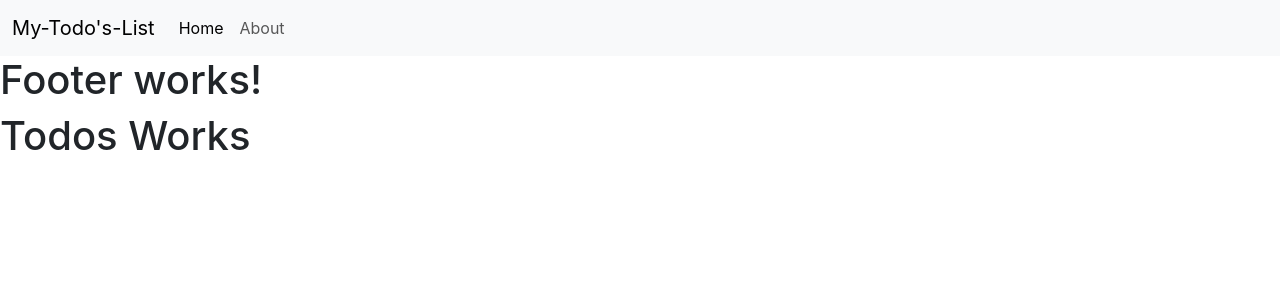
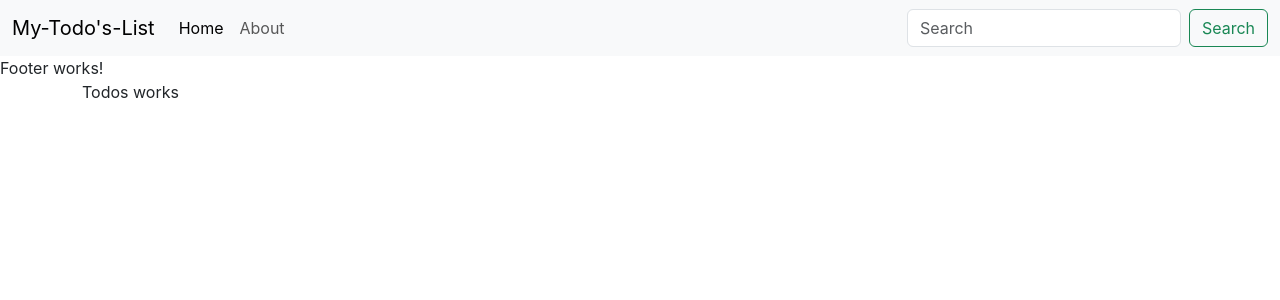
Before and after one commit to GauriHDeshpande/todo-list, a React (Create React App) app: page / in a window 1280 px wide. Shown: the top 300 px of the page. Built offline with nearby package versions, Linux system fonts and the light colour scheme.

Commit message:
added props and default props

```diff
--- a/src/App.js
+++ b/src/App.js
@@ -1,12 +1,13 @@
 import './App.css';
-import Footer from './MyComponents/Footer';
+import {Footer} from './MyComponents/Footer';//It is passed in curly brackets because it is not exported by default through its function.
 import Header from './MyComponents/Header';
 import Todos from './MyComponents/Todos';
 
 function App() {
+
   return (
     <>
-      <Header title="My-Todo's-List"/>
+      <Header title="My-Todo's-List" searchBar={true}/>
       <Footer/>
       <Todos/>
     </>
--- a/src/MyComponents/Footer.js
+++ b/src/MyComponents/Footer.js
@@ -1,9 +1,9 @@
 import React from 'react';
 
-export default function Footer() {
+export function Footer() {
   return (
     <>
-      <h1>Footer works!</h1>
+      Footer works!
     </>
   );
 }
--- a/src/MyComponents/Header.js
+++ b/src/MyComponents/Header.js
@@ -1,4 +1,5 @@
 import React from 'react';
+import { PropTypes } from 'prop-types';
 
 export default function Header(props) {
     return (
@@ -18,9 +19,24 @@ export default function Header(props) {
                                 <a className="nav-link" href="/">About</a>
                             </li>
                         </ul>
+                        {props.searchBar ? <form className="d-flex" role="search">
+                            <input className="form-control me-2" type="search" placeholder="Search" aria-label="Search"/>
+                                <button className="btn btn-outline-success" type="submit">Search</button>
+                        </form> : "No searchbar"}
+
                     </div>
                 </div>
             </nav>
         </>
     );
 }
+
+Header.defaultProps = {
+    title: "Your title here",
+    searchBar: false
+}
+
+Header.propTypes = {
+    title : PropTypes.string,
+    searchBar : PropTypes.bool.isRequired
+}
--- a/src/MyComponents/Todos.js
+++ b/src/MyComponents/Todos.js
@@ -3,7 +3,9 @@ import React from 'react';
 export default function Todos() {
   return (
     <>
-      <h1>Todos Works</h1>
+      <div className='container'>
+        Todos works
+      </div>
     </>
   );
 }
```
Also changed, not shown: 1 other file (tests, documents, lock files or other folders).
